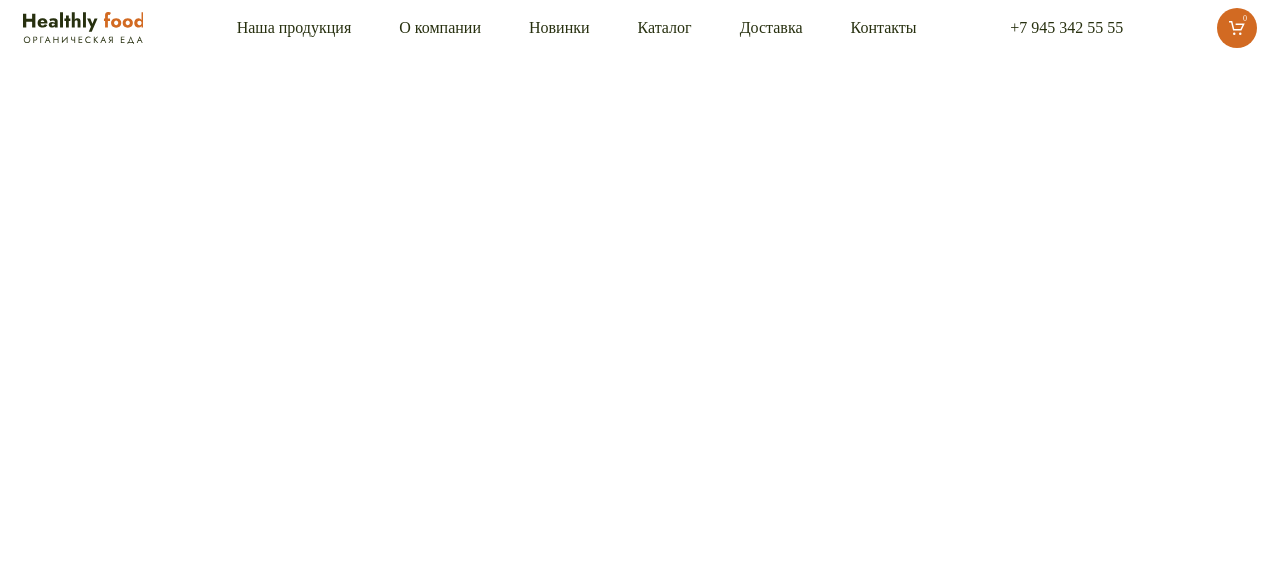
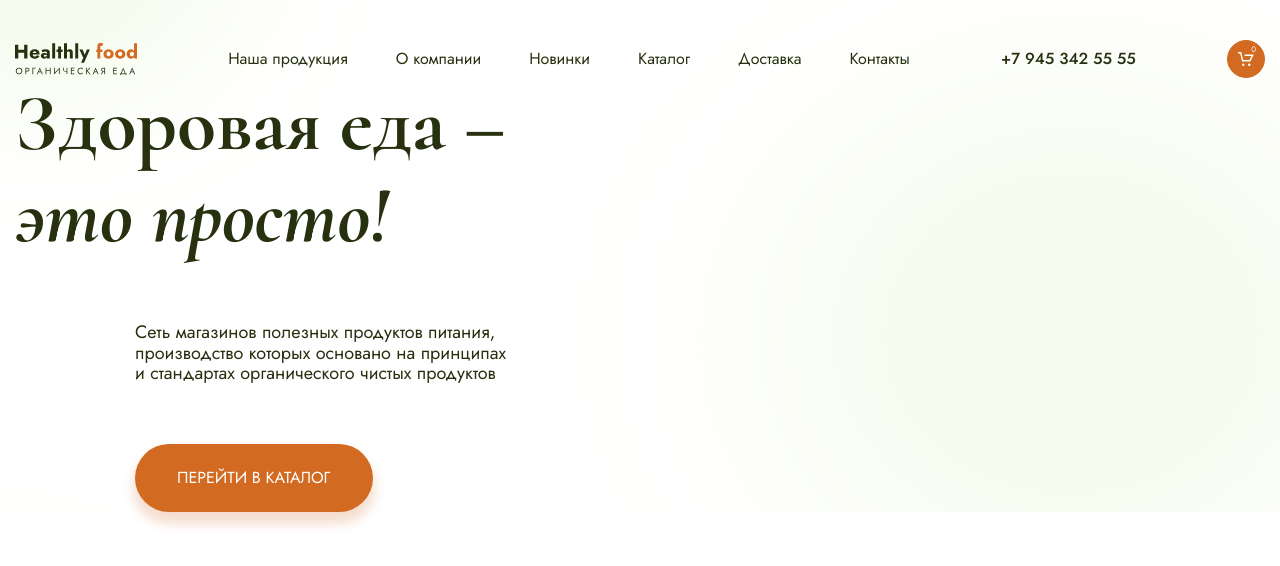
Before and after one commit to MrBIOsh/Module02-Shop, a website built with webpack: page src/index.html in a window 1280 px wide. Built offline with nearby package versions, Linux system fonts and the light colour scheme.

Commit message:
Lessons 7-9 is done

```diff
--- a/package.json
+++ b/package.json
@@ -24,6 +24,7 @@
     "webpack-dev-server": "^4.7.4"
   },
   "dependencies": {
-    "html-webpack-plugin": "^5.5.0"
+    "html-webpack-plugin": "^5.5.0",
+    "normalize.css": "^8.0.1"
   }
 }
--- a/src/index.html
+++ b/src/index.html
@@ -33,10 +33,28 @@
                 </ul>
             </nav>
             <a href="tel:+79453425555" class="header__tel">+7 945 342 55 55</a>
-            <a href="#" class="header__cart">
+            <button href="#" class="header__cart">
                 <span class="header__counter">0</span>
-            </a>
+            </button>
         </header>
+        <div class="container">
+            <div class="main__text">
+                <h1 class="title title_block">
+                    Здоровая еда &ndash;
+                    <span class="title__span">
+                        это просто!
+                    </span>
+                </h1>
+                <div class="main__item">
+                    <p class="description description_size-s">
+                        Сеть магазинов полезных продуктов питания,  производство которых основано на&nbsp;принципах и стандартах органического чистых продуктов
+                    </p>
+                    <div class="main__link">
+                        <a href="#" class="link">Перейти в каталог</a>
+                    </div>
+                </div>
+            </div>
+        </div>
     </div>
 </body>
 </html>
--- a/src/index.js
+++ b/src/index.js
@@ -1 +1,2 @@
-import './styles/main.scss'
+import 'normalize.css';
+import './styles/main.scss';
--- a/src/styles/main.scss
+++ b/src/styles/main.scss
@@ -1,5 +1,20 @@
-$text: #27300f;
+@import url('https://fonts.googleapis.com/css2?family=Cormorant:ital,wght@0,700;1,700&family=Jost:wght@400;500&display=swap');
+
+$green: #27300f;
 $orange: #d26a22;
+
+$font-jost: 'Jost', sans-serif;
+$font-cormorant: 'Cormorant', serif;
+
+html {
+    font-size: 10px;
+}
+
+body {
+    font-size: 1.6rem;
+    font-family: $font-jost;
+    color: $green;
+}
 
 .header {
     max-width: 1440px;
@@ -9,24 +24,24 @@ $orange: #d26a22;
     display: flex;
     justify-content: space-between;
     align-items: center;
+    padding: 4rem 15px 0;
     &__nav {
         display: flex;
         list-style-type: none;
         padding-left: 0;
         margin: 0;
-        gap: 48px;
+        gap: 4.8rem;
     }
     &__link {
-        font-size: 16px;
-        color: $text;
+        color: $green;
         text-decoration: none;
         &:hover {
             color: $orange;
         }
     }
     &__tel {
-        font-size: 16px;
-        color: $text;
+        font-weight: 500;
+        color: $green;
         text-decoration: none;
         &:hover {
             color: $orange;
@@ -34,22 +49,27 @@ $orange: #d26a22;
     }
     &__cart {
         display: block;
-        width: 40px;
-        height: 40px;
+        width: 3.8rem;
+        height: 3.8rem;
         border-radius: 100%;
         background-color: $orange;
         background-image: url(../img/Icons/cart-black.svg);
         background-repeat: no-repeat;
         background-position: center center;
-        background-size: 16px 14px;
+        background-size: 1.6rem 1.4rem;
         position: relative;
+        border: 1px solid $orange;
+        &:hover {
+            background-color: $green;
+            border: 1px solid $green;
+        }
     }
     &__counter {
-        font-size: 8px;
+        font-size: .8rem;
         color: #fff;
         position: absolute;
-        right: 10px;
-        top: 6px;
+        right: .8rem;
+        top: .4rem;
     }
 }
 
@@ -58,6 +78,60 @@ $orange: #d26a22;
     background-image: url(../img/logo/logo.svg);
     background-size: cover;
     background-repeat: no-repeat;
-    width: 120px;
-    height: 32px;
+    width: 12.2rem;
+    height: 3.2rem;
 }
+
+.container {
+    max-width: 1440px;
+    margin: 0 auto;
+    padding-left: 15px;
+    padding-right: 15px;
+}
+
+.main {
+    background-image: url(../img/Files/background\ 1\ screen.png);
+    background-size: cover;
+    background-position: center;
+    &__item {
+        max-width: 378px;
+        margin-left: 12rem;
+        margin-top: 6rem;
+    }
+    &__link {
+        margin-top: 6rem;
+    }
+}
+
+.title {
+    font-family: $font-cormorant;
+    font-weight: 700;
+    font-size: 8rem;
+    margin: 0;
+    &__span {
+        font-style: italic;
+    }
+    &_block {
+        .title__span {
+            display: block;
+        }
+    }
+}
+
+.description {
+    margin: 0;
+    &_size-s {
+        font-size: 1.8rem;
+    }
+}
+
+.link {
+    color: #fff;
+    text-transform: uppercase;
+    padding: 2.5rem 4.2rem;
+    background-color: $orange;
+    box-shadow: 0px 1rem 1.1rem .2rem rgba(207, 92, 13, 0.2);
+    text-decoration: none;
+    border-radius: 3.8rem;
+    display: inline-block;
+}
```
Also changed, not shown: dist/index.html, dist/styles/main.css, 1 other file.
